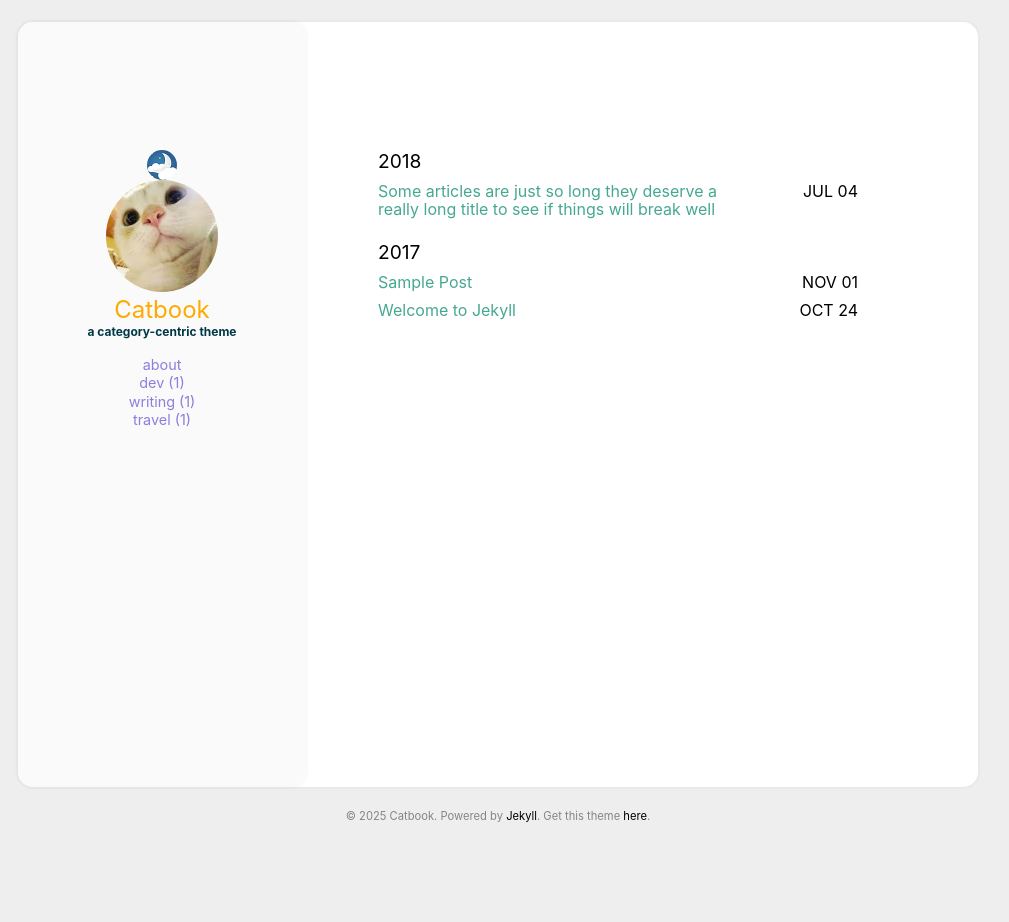
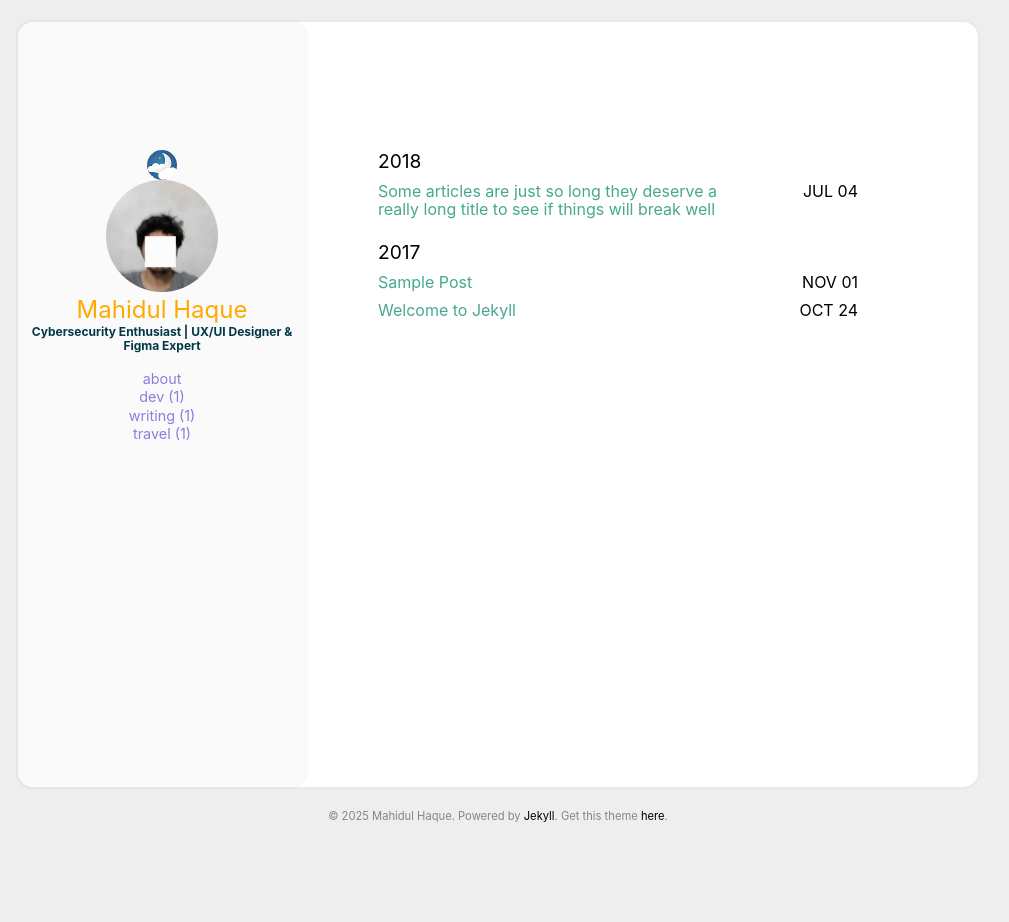
Before and after one commit to mahidulhq/mahidulhq.github.io, a Jekyll site: the page built from index.html, in a window 1280 px wide. Shown: the whole page, without its empty margins (142-1151 px from the left). Built offline with Jekyll 4.4.1, drawn with Linux system fonts in a browser that asks for light colours.

Commit message:
edited config

```diff
--- a/_config.yml
+++ b/_config.yml
@@ -8,8 +8,8 @@ description: > # this means to ignore newlines until "baseurl"
 baseurl: # the subpath of the site
 url: https://mahidulhq.github.io # the base hostname & protocol for your site
 
-permalink: /:year-:month/:title
-timezone:
+permalink: /:2025-:October/:Mahidul
+timezone: Asia/Dhaka
 
 favicon: /assets/img/favicon.ico
 
@@ -19,10 +19,10 @@ cusdis:
     app_id: #your cusdis app_id
 
 user:
-  name: Catbook
-  pic: /assets/img/cat.jpg
-  picAlt: "catbook"
-  job: a category-centric theme
+  name: Mahidul Haque
+  pic: /assets/img/profile.jpg
+  picAlt: "mahidulhq"
+  job: Cybersecurity Enthusiast | UX/UI Designer & Figma Expert
   aboutme: true # comment this out if you don't need the 'about' page.
 
 exclude:
```
Also changed, not shown: assets/img/profile.jpg (added).
